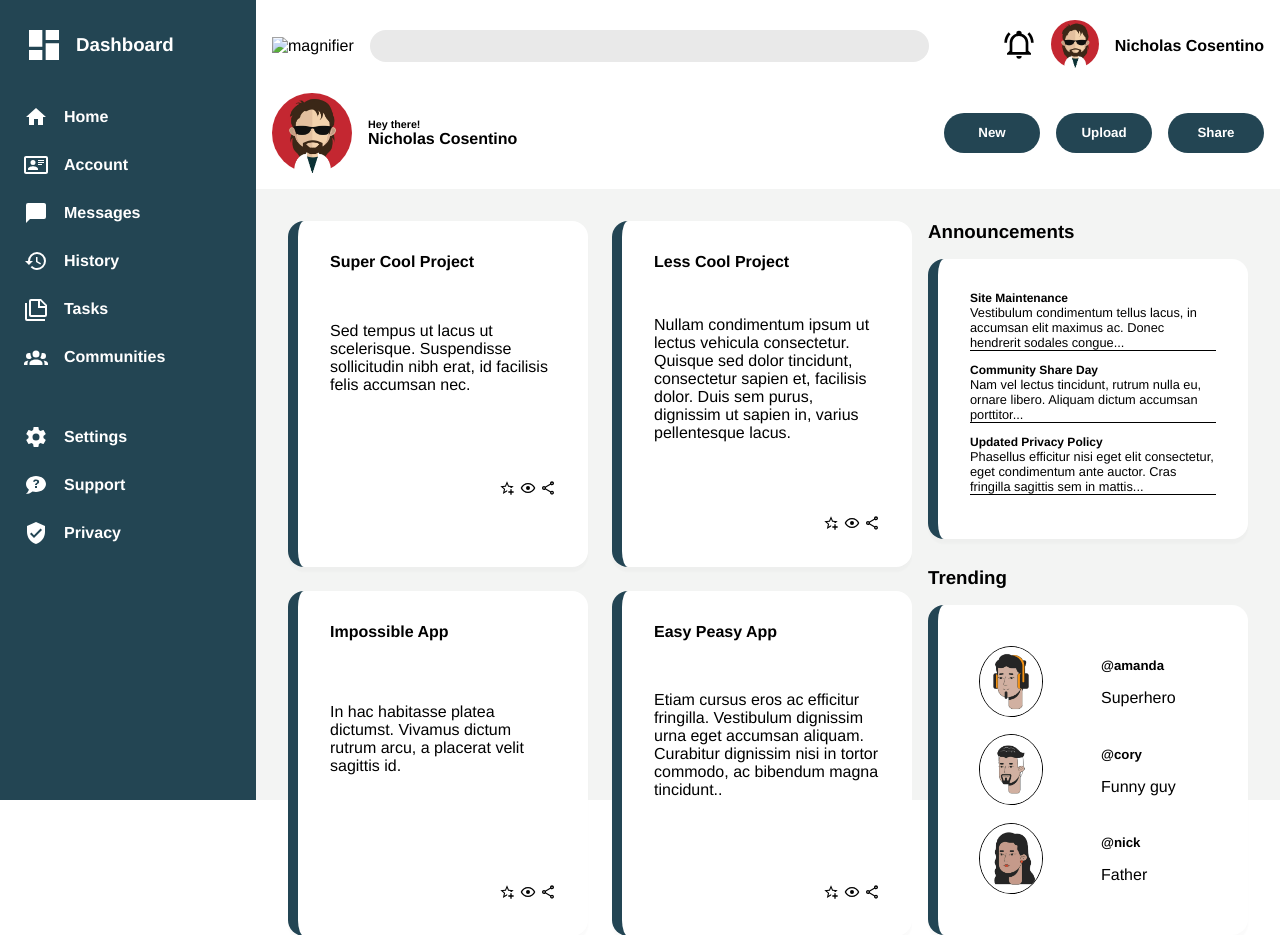
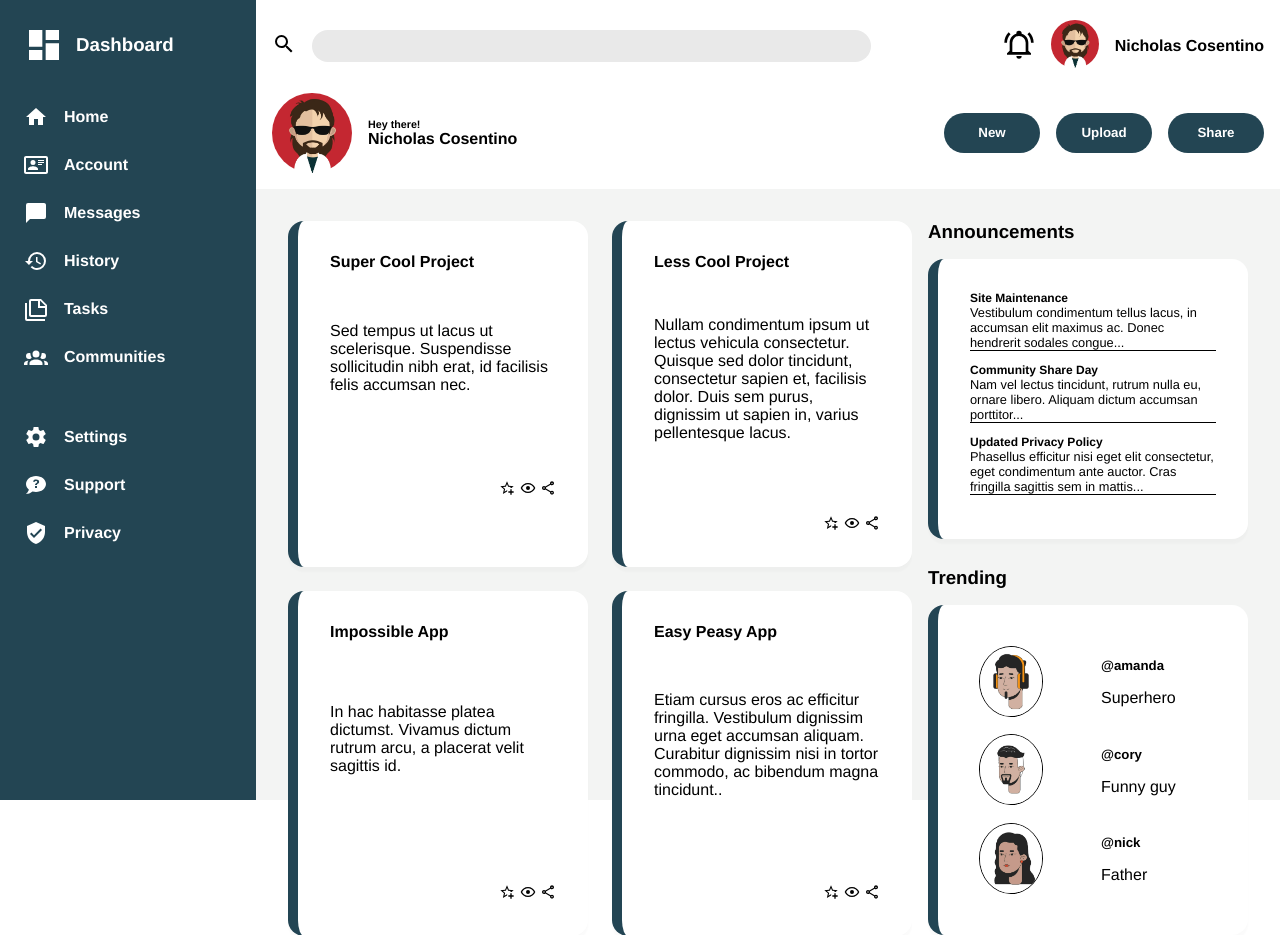
Before and after one commit to njcos/odin-dashboard, a plain HTML site: page index.html in a window 1280 px wide. Drawn offline with Linux system fonts and the light colour scheme; the site is published under a folder, as on GitHub Pages, so addresses that start at the root find nothing.

Commit message:
search icon path fix for github

```diff
--- a/index.html
+++ b/index.html
@@ -62,7 +62,7 @@
             <div class="topline">
                 <div class="searchbar">
                     <label for="search">
-                        <img src="/imgs/magnify.svg" alt="magnifier">
+                        <img src="imgs/magnify.svg" alt="magnifier">
                     </label>
                     <input type="search" name="search" id="search">
                 </div>
```
